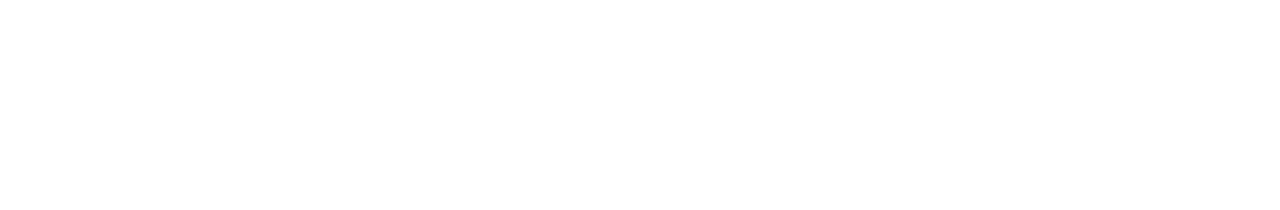
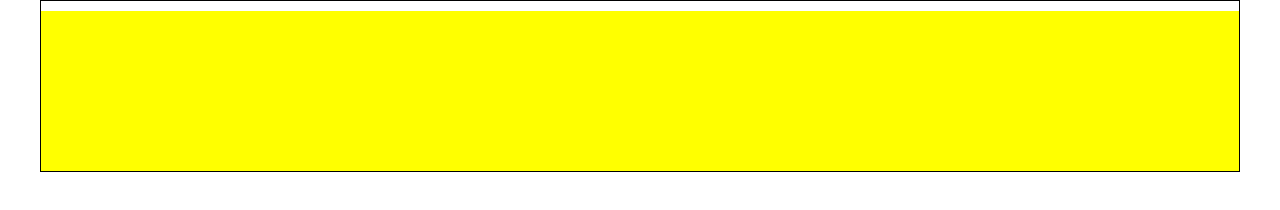
Before and after one commit to Giulia-M/htmlcss-struttura-wp, a plain HTML site: page index.html in a window 1280 px wide. Drawn offline with Linux system fonts and the light colour scheme.

Commit message:
implementa il wrapper e header

```diff
--- a/index.html
+++ b/index.html
@@ -8,7 +8,9 @@
         <title>Wordpress Reboot</title>
     </head>
     <body>
-    <header>
+        <div class="wrapper">
+
+            <header class="background-header">
 
             </header>
 
@@ -40,5 +42,6 @@
             <footer>
 
             </footer>
+        </div>
 </body>
 </html>
--- a/style.css
+++ b/style.css
@@ -3,3 +3,13 @@
     margin: 0;
     padding: 0;
 }
+.wrapper {
+    margin: 0 auto;
+    border: 1px solid black;
+    width: 1200px;
+}
+.background-header {
+    background-color: yellow;
+    padding: 80px;
+    margin-top: 10px;
+}
```
Lines whose indentation alone changed are shown as unchanged.
